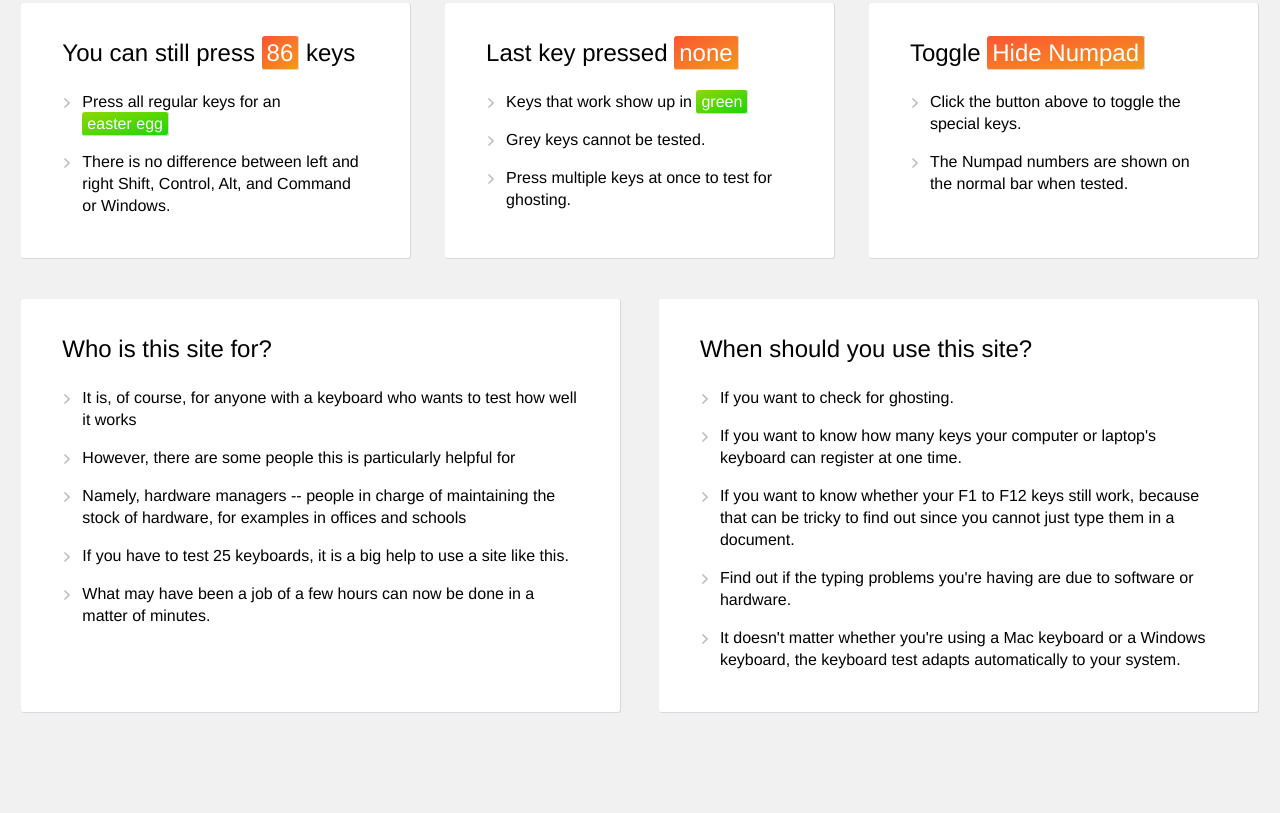
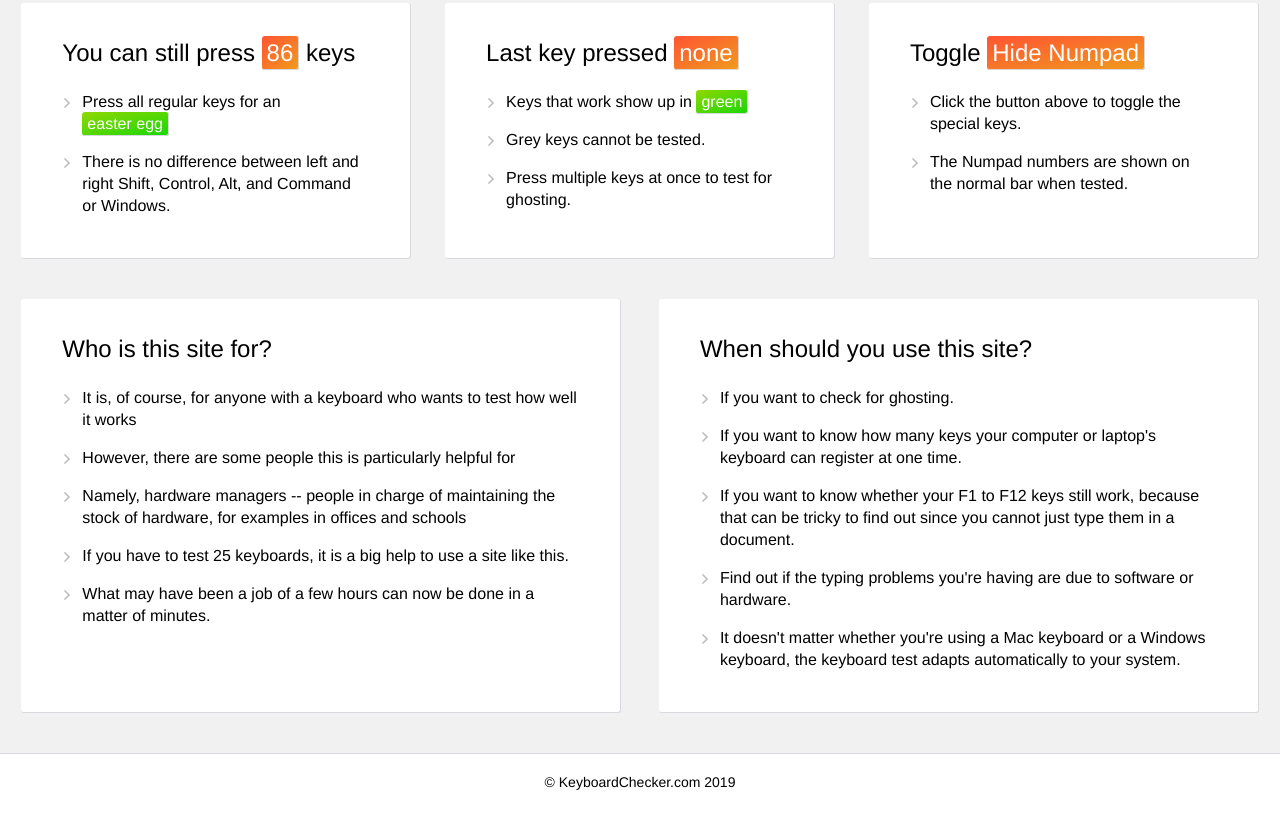
Before and after one commit to hhc97/keyboard-checker, a plain HTML site: page index.html in a window 1280 px wide. Shown: the part 585-1398 px from the top of the page. Before the commit the page ends 1338 px from the top, so only its background shows below. Drawn offline with nearby package versions, Linux system fonts and the light colour scheme; a web font is replaced by a local one.

Commit message:
add in copyright

```diff
--- a/index.html
+++ b/index.html
@@ -160,5 +160,6 @@
 	  </div>
 	</div>
 </div>
+<div class="amazon">© KeyboardChecker.com 2019</div>
 </body>
 </html>
```
